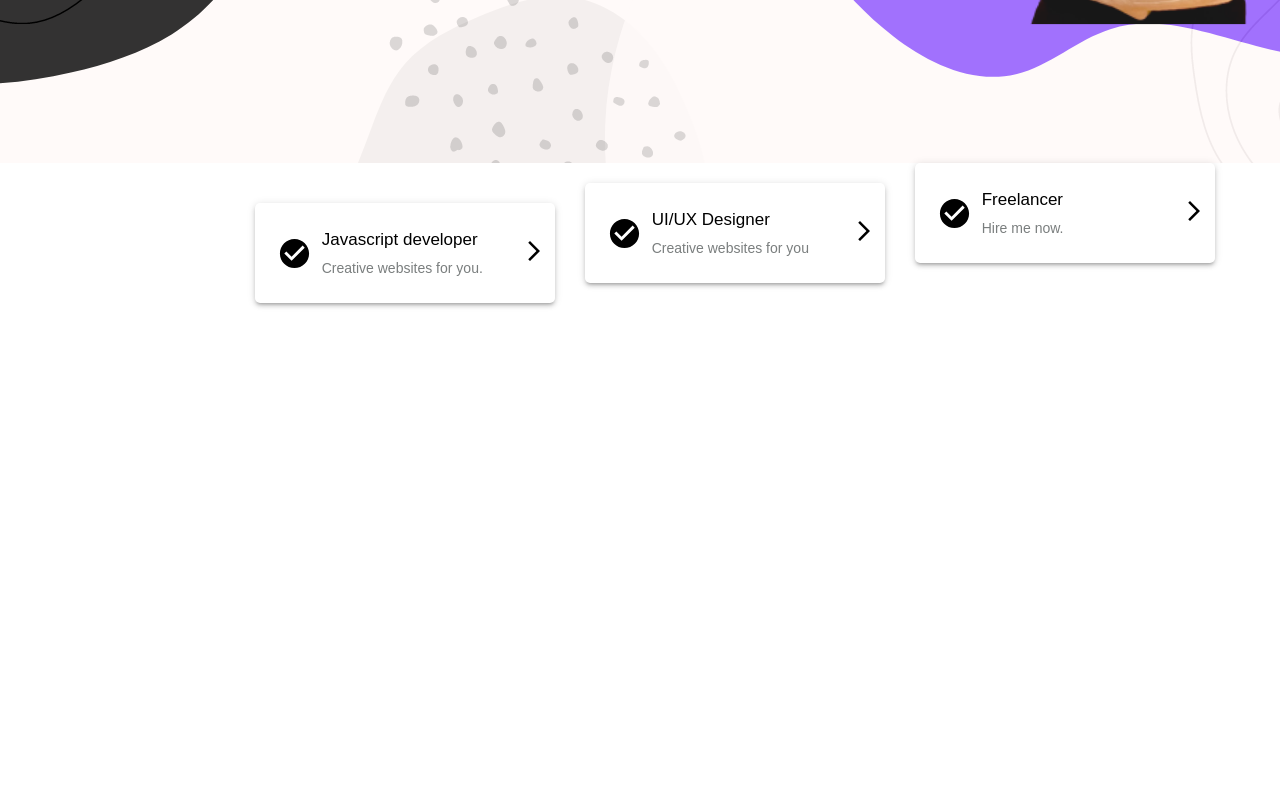
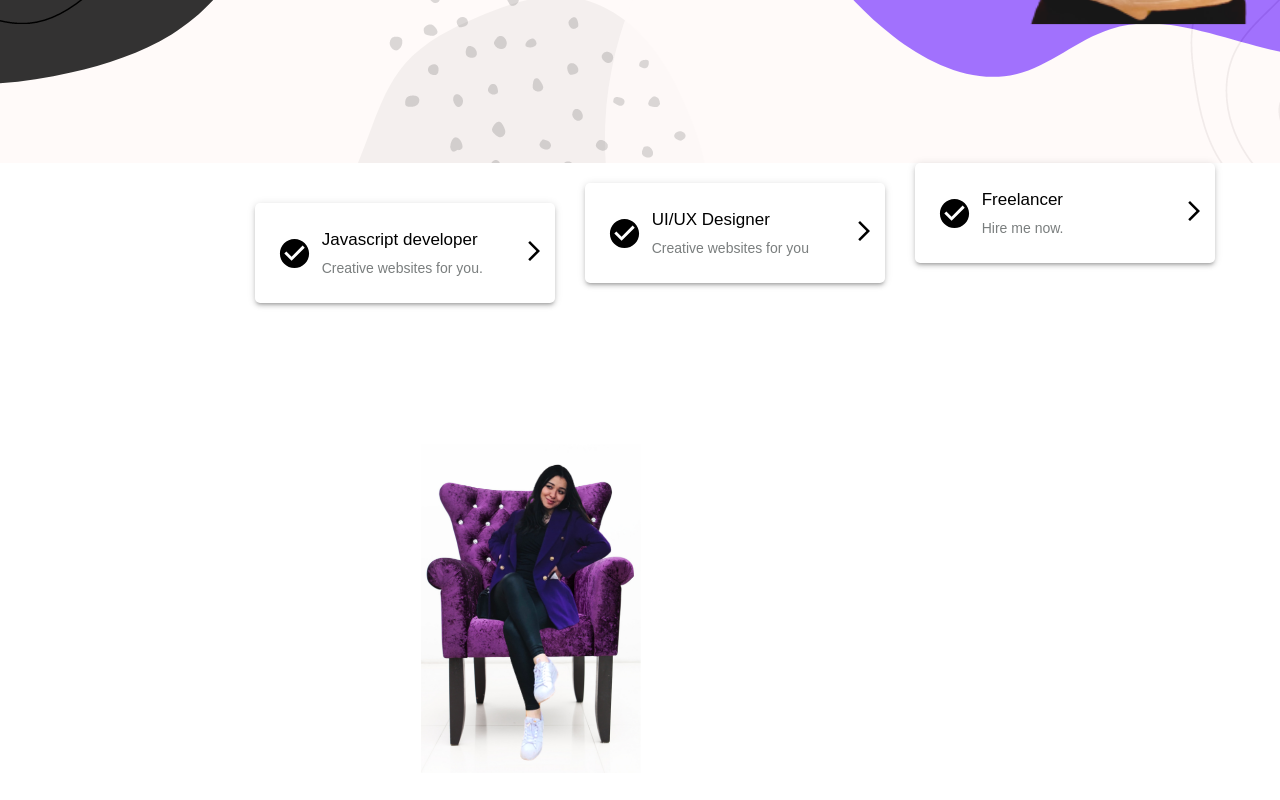
Before and after one commit to Chima20-art/protfolio, a Next.js app: page / in a window 1280 px wide. Shown: the part 708-1508 px from the top of the page. Before the commit the page ends 1111 px from the top, so only its background shows below. Built offline with nearby package versions, Linux system fonts and the light colour scheme; a web font is replaced by a local one.

Commit message:
created about component.

```diff
--- /dev/null
+++ b/components/about/About.js
@@ -0,0 +1,14 @@
+import Grid from "@mui/material/Grid";
+import Image from "next/image";
+export default function About() {
+  return (
+    <Grid container direction="row" md={12}>
+      <Grid item md={6}>
+        <Image src="/Chaimae (6).png" alt="sofa" width={1400} height={800} />
+      </Grid>
+      <Grid item md={6}>
+        <Grid></Grid>
+      </Grid>
+    </Grid>
+  );
+}
--- a/components/home/home.js
+++ b/components/home/home.js
@@ -2,9 +2,8 @@ import styles from "./home.module.css";
 import Grid from "@mui/material/Grid";
 import Button from "@mui/material/Button";
 import { styled } from "@mui/material/styles";
-import CheckCircleIcon from "@mui/icons-material/CheckCircle";
-import ArrowForwardIosIcon from "@mui/icons-material/ArrowForwardIos";
-import JobCard from "../folder/JobCard";
+import About from "../about/About";
+import JobCard from "../JobCard/JobCard";
 
 const BootstrapGreenButton = styled(Button)({
   boxShadow: "none",
@@ -138,7 +137,6 @@ export default function Home() {
               </Grid>
             </Grid>
           </Grid>
-
           <Grid item container md={2} direction="row">
             <Grid item md={6}>
               <BootstrapGreenButton>Downald CV</BootstrapGreenButton>
@@ -160,9 +158,9 @@ export default function Home() {
           description="Creative websites for you"
           MarginTop="20px"
         />
-
         <JobCard title="Freelancer" description="Hire me now." />
       </Grid>
+      <About />
     </Grid>
   );
 }
```
Also changed, not shown: components/JobCard/JobCard.js (renamed from components/folder/JobCard.js), components/JobCard/JobCard.module.css (added), components/about/about.module.css (added), public/Chaimae (6).png (added).
